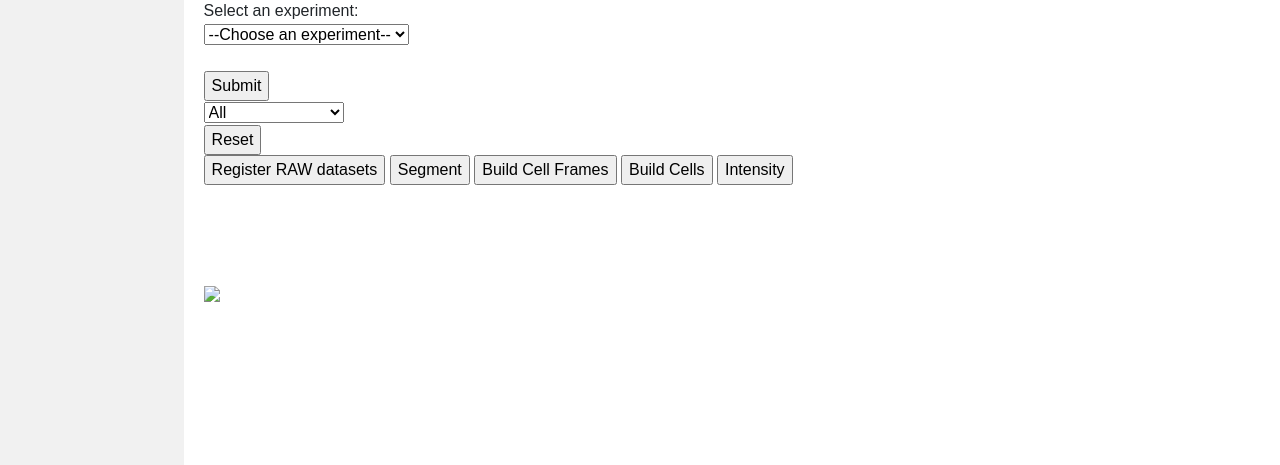
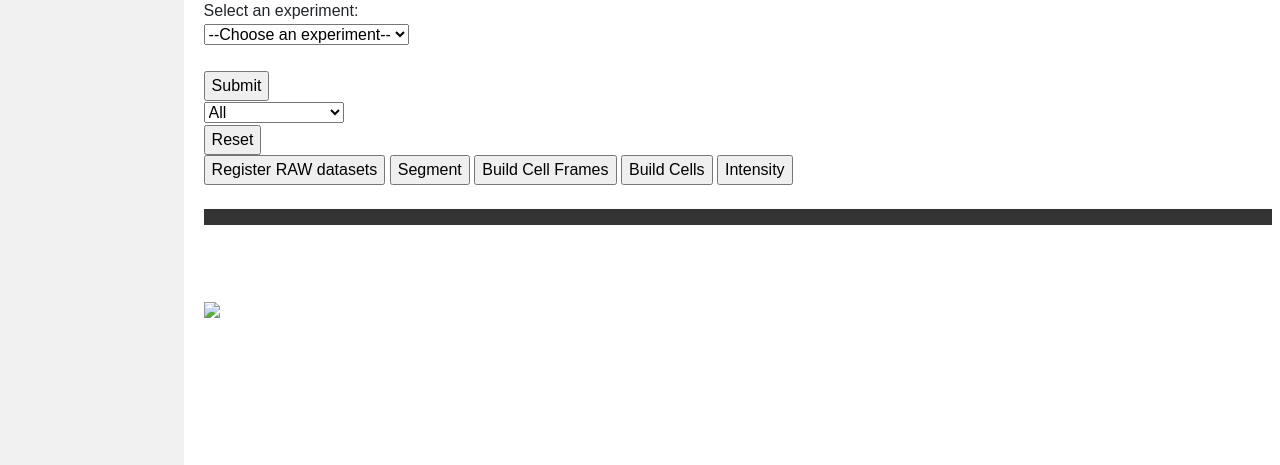
Before and after one commit to EPFL-TOP/singleCell_catalog, a Django app: template templates/segmentation/index.html in a window 1280 px wide. Shown: the part 341-806 px from the top of the page. Run offline with Django 3.2, Linux system fonts and the light colour scheme; the template is opened without the code that fills it, so the values that code supplies are empty.

Commit message:
generic commit

```diff
--- a/templates/segmentation/index.html
+++ b/templates/segmentation/index.html
@@ -81,6 +81,8 @@
   </form>
 
 <br>
+
+<div class="navbar">
 {% if experiment_dict %}
   <strong>Experiment details:</strong>
   <div style="margin-left:60px;margin-top:0px">
@@ -174,7 +176,7 @@
   {% endfor %}
 {% endif %}
 
-
+</div>
 
   <br><br><br>
 
```
